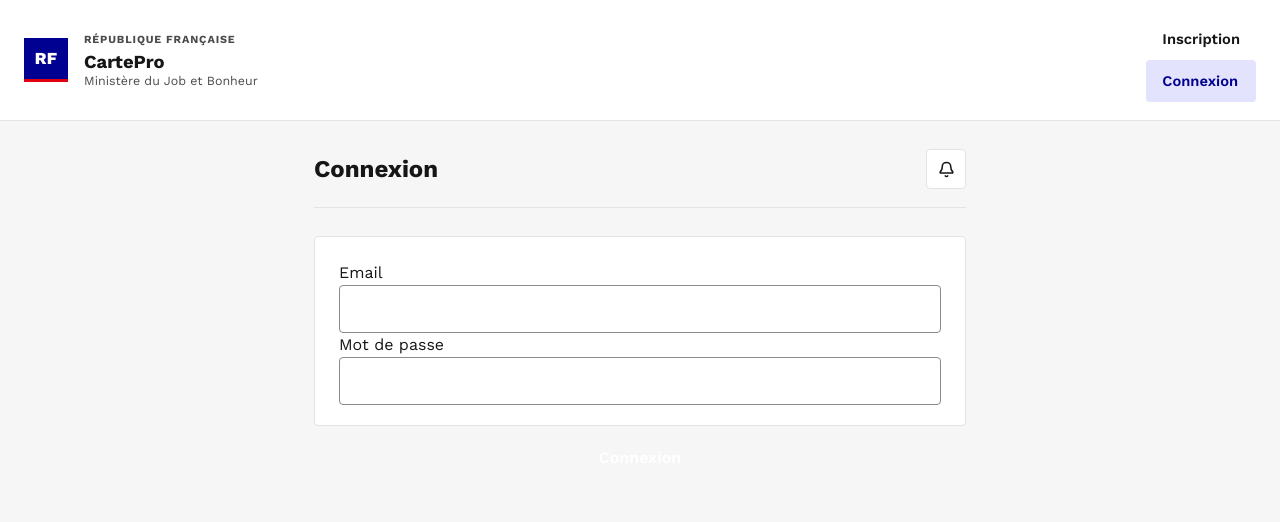
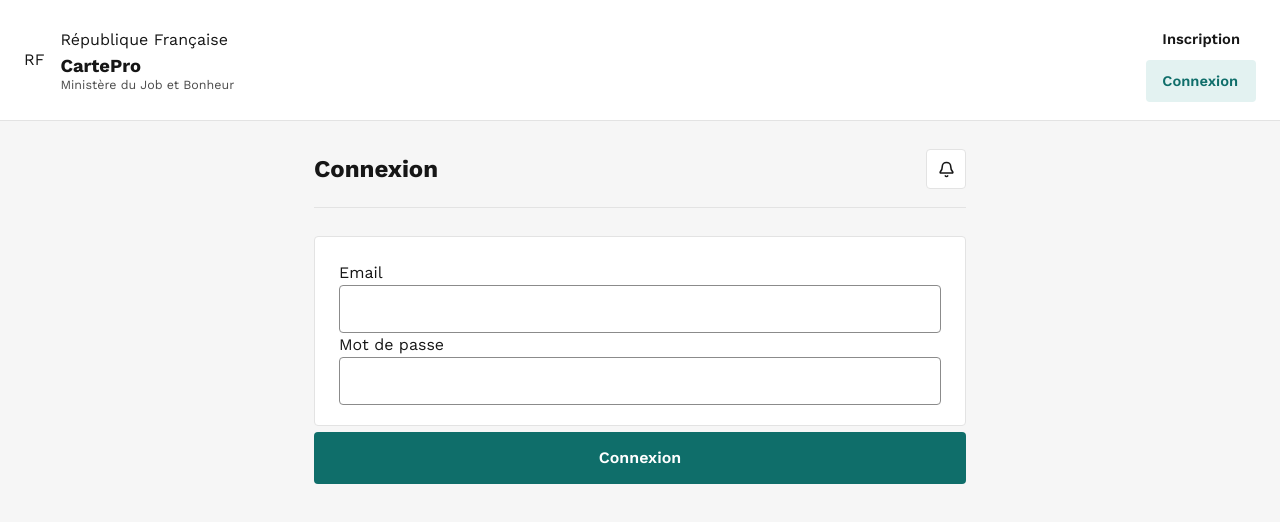
Before and after one commit to maxime-knv/survivor, a React (Vite) app: page /connexion in a window 1280 px wide. Shown: the top 522 px of the page. Built offline with nearby package versions, Linux system fonts and the light colour scheme; no server answers.

Commit message:
front: update global styles

```diff
--- a/src/index.css
+++ b/src/index.css
@@ -1,17 +1,15 @@
 @import url('https://fonts.googleapis.com/css2?family=Work+Sans:wght@400;500;600;700;800&display=swap');
 
 /*
- * Système de design institutionnel, inspiré du Système de Design de l'État
- * (gouvernement.fr / service-public.fr) : palette Bleu France / Rouge Marianne,
- * surfaces neutres, bordures franches, radius et ombres réduits au minimum.
+ * Identité neutre CartePro : couleur primaire teal, surfaces neutres,
+ * bordures franches, radius et ombres réduits au minimum. Ni logo ni
+ * référence institutionnelle (voir gel de communication du 2026-09-08).
  */
 :root {
-  --blue-france: #000091;
-  --blue-france-hover: #1212ff;
-  --blue-france-active: #2323ff;
-  --blue-france-tint: #e3e3fd;
-  --red-marianne: #e1000f;
-  --red-marianne-tint: #fee9e9;
+  --brand-primary: #0f6e6a;
+  --brand-primary-hover: #0c5a57;
+  --brand-primary-active: #094644;
+  --brand-primary-tint: #e3f2f1;
 
   --grey-bg: #f6f6f6;
   --grey-bg-alt: #eeeeee;
@@ -32,8 +30,8 @@
 
   --focus-ring: #0a76f6;
   --radius: 4px;
-  --font-title: 'Marianne', 'Work Sans', Arial, sans-serif;
-  --font-body: 'Marianne', 'Work Sans', Arial, sans-serif;
+  --font-title: 'Work Sans', Arial, sans-serif;
+  --font-body: 'Work Sans', Arial, sans-serif;
 }
 
 :root {
@@ -73,11 +71,11 @@ body {
 a {
   text-decoration: underline;
   text-underline-offset: 2px;
-  color: var(--blue-france);
+  color: var(--brand-primary);
 }
 
 a:hover {
-  color: var(--blue-france-hover);
+  color: var(--brand-primary-hover);
 }
 
 button, input, select {
@@ -127,7 +125,7 @@ select:focus-visible,
   left: 0;
   z-index: 200;
   padding: 12px 20px;
-  background: var(--blue-france);
+  background: var(--brand-primary);
   color: #fff;
   font-family: var(--font-title);
   font-size: 0.9rem;
@@ -176,39 +174,12 @@ h1, h2, h3, h4 {
   min-width: 0;
 }
 
-/* Bloc-marque état : badge "RF", inspiré des emblèmes officiels
-   (préfectures, mairies, administrations), plutôt qu'un simple drapeau. */
-.marianne-mark {
-  flex-shrink: 0;
-  width: 44px;
-  height: 44px;
-  display: flex;
-  align-items: center;
-  justify-content: center;
-  background: var(--blue-france);
-  border-bottom: 3px solid var(--red-marianne);
-  color: #fff;
-  font-family: var(--font-title);
-  font-weight: 800;
-  font-size: 1.05rem;
-  letter-spacing: 0.01em;
-}
-
 .gov-brand-text {
   display: flex;
   flex-direction: column;
   justify-content: center;
   gap: 2px;
   min-width: 0;
-}
-
-.gov-eyebrow {
-  font-family: var(--font-title);
-  font-size: 0.68rem;
-  font-weight: 700;
-  letter-spacing: 0.08em;
-  text-transform: uppercase;
-  color: var(--text-muted);
 }
 
 .gov-service-name {
@@ -241,7 +212,7 @@ h1, h2, h3, h4 {
   display: flex;
   align-items: center;
   justify-content: center;
-  background: var(--blue-france);
+  background: var(--brand-primary);
   color: #fff;
   font-family: var(--font-title);
   font-size: 0.9rem;
@@ -309,8 +280,8 @@ h1, h2, h3, h4 {
 }
 
 .nav-item.active {
-  background: var(--blue-france-tint);
-  color: var(--blue-france);
+  background: var(--brand-primary-tint);
+  color: var(--brand-primary);
 }
 
 .role-button-div {
@@ -454,29 +425,6 @@ h1, h2, h3, h4 {
   gap: 10px;
 }
 
-.standalone-mark {
-  width: 52px;
-  height: 52px;
-  display: flex;
-  align-items: center;
-  justify-content: center;
-  background: var(--blue-france);
-  border-bottom: 3px solid var(--red-marianne);
-  color: #fff;
-  font-family: var(--font-title);
-  font-weight: 800;
-  font-size: 1.2rem;
-}
-
-.standalone-eyebrow {
-  font-family: var(--font-title);
-  font-size: 0.72rem;
-  font-weight: 700;
-  letter-spacing: 0.08em;
-  text-transform: uppercase;
-  color: var(--text-muted);
-}
-
 .standalone-title {
   font-family: var(--font-title);
   font-size: 1.3rem;
@@ -502,5 +450,11 @@ h1, h2, h3, h4 {
   font-family: var(--font-title);
   font-size: 1.4rem;
   font-weight: 700;
-  color: var(--blue-france);
+  color: var(--brand-primary);
 }
+
+.standalone-disclaimer {
+  font-size: 0.76rem;
+  color: var(--text-muted);
+  max-width: 420px;
+}
```
